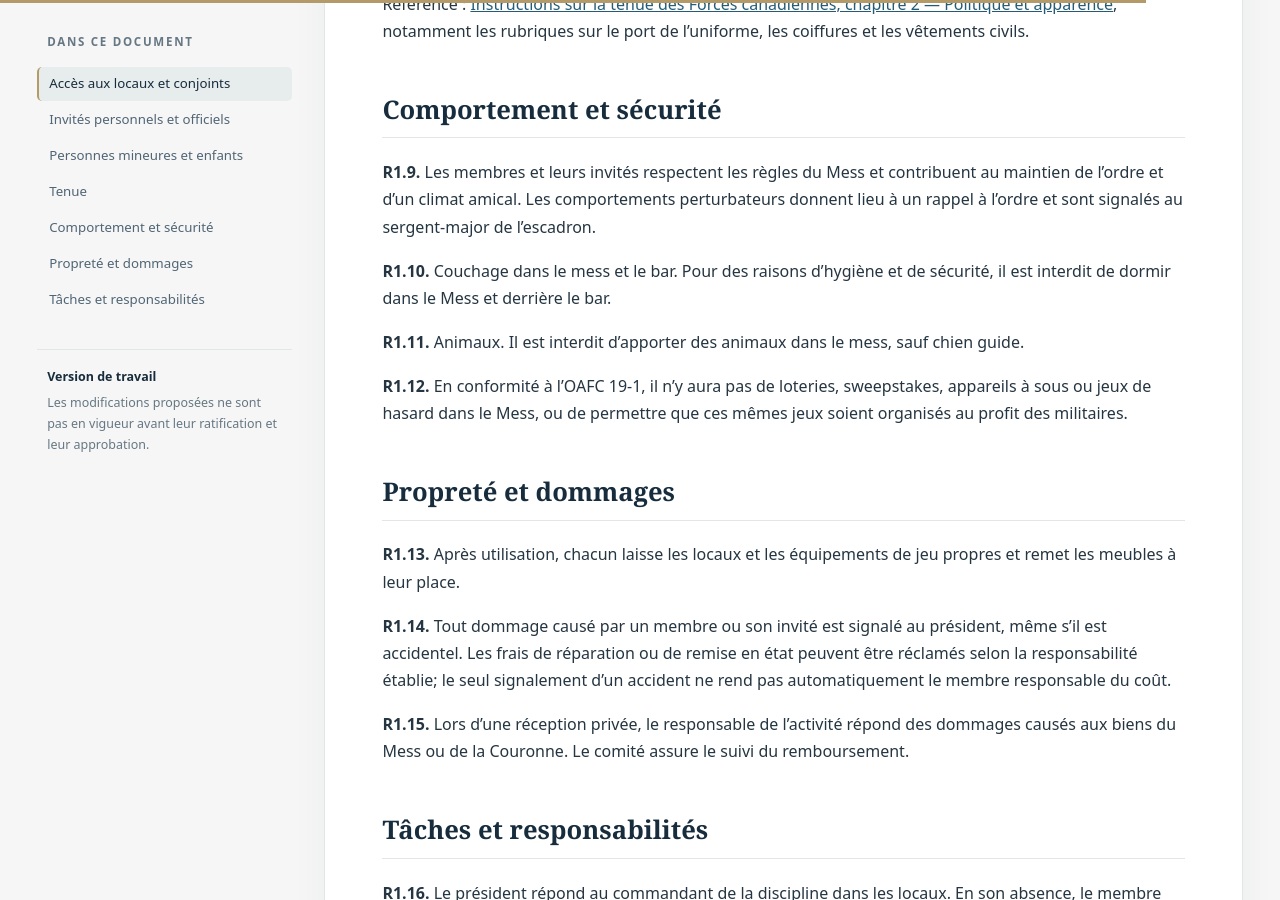
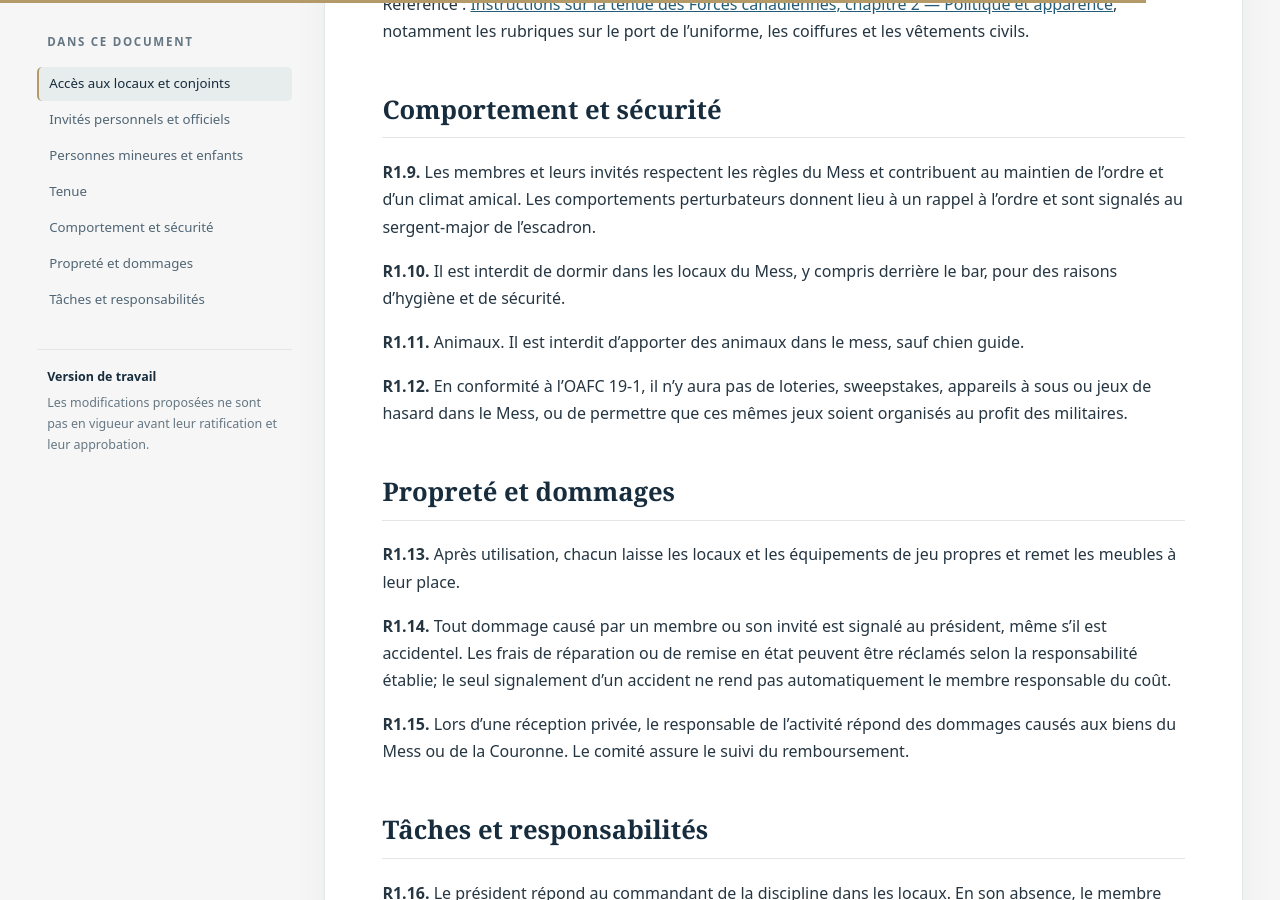
Before and after one commit to shocktubeM81/mess-9eg, a Jekyll site: the page built from versions/2026-10-28-v0.2/R1-proposition.md, in a window 1280 px wide and 900 px high, scrolled down 2209 px. Built offline with Jekyll 4.4.1, drawn with Linux system fonts in a browser that asks for light colours.

Commit message:
Remplacer couchage par une formulation directe

```diff
--- a/versions/2026-10-28-v0.2/R1-proposition.md
+++ b/versions/2026-10-28-v0.2/R1-proposition.md
@@ -50,7 +50,7 @@ Référence : [Instructions sur la tenue des Forces canadiennes, chapitre 2 —
 
 <a id="r1-9"></a>**R1.9.** Les membres et leurs invités respectent les règles du Mess et contribuent au maintien de l’ordre et d’un climat amical. Les comportements perturbateurs donnent lieu à un rappel à l’ordre et sont signalés au sergent-major de l’escadron.
 
-<a id="r1-10"></a>**R1.10.** Couchage dans le mess et le bar. Pour des raisons d'hygiène et de sécurité, il est interdit de dormir dans le Mess et derrière le bar.
+<a id="r1-10"></a>**R1.10.** Il est interdit de dormir dans les locaux du Mess, y compris derrière le bar, pour des raisons d’hygiène et de sécurité.
 
 <a id="r1-11"></a>**R1.11.** Animaux. Il est interdit d’apporter des animaux dans le mess, sauf chien guide.
 
```
Also changed, not shown: versions/2026-10-28-v0.2/reglement-consolide.md (+1 -1 lines), 1 other file.
